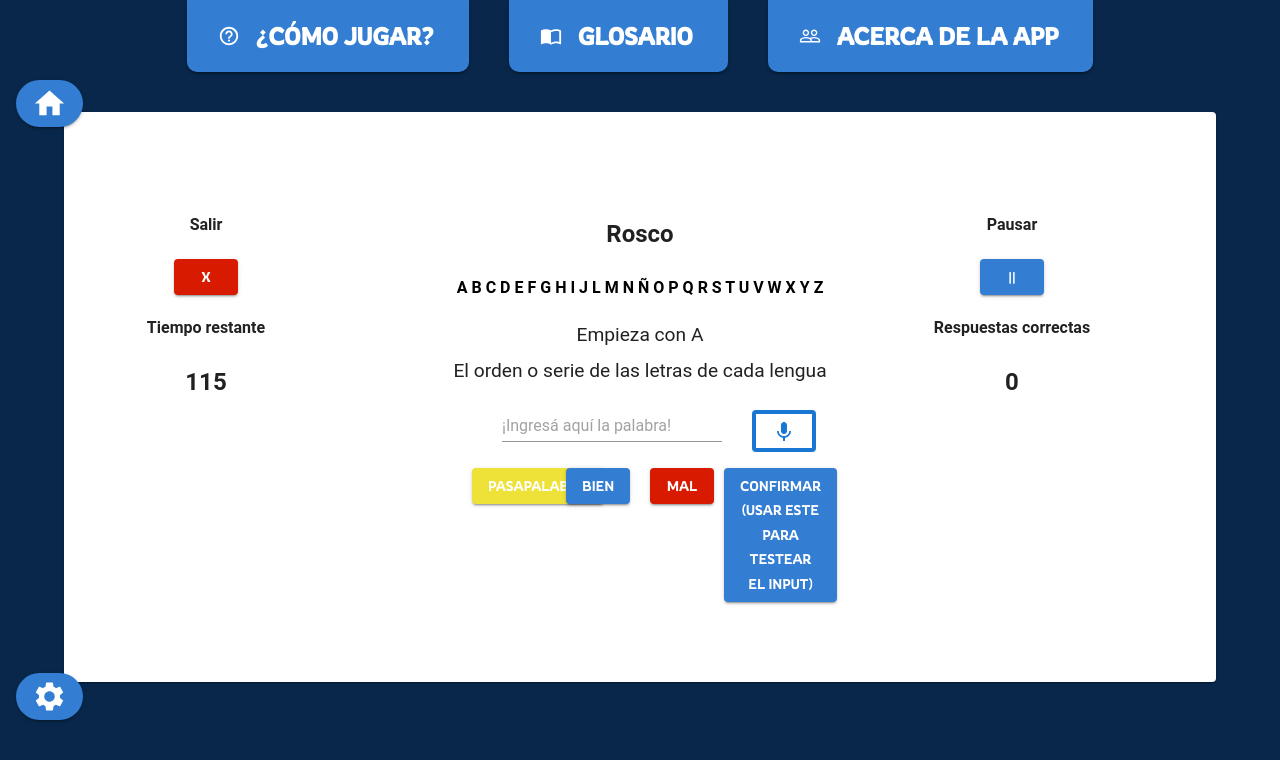
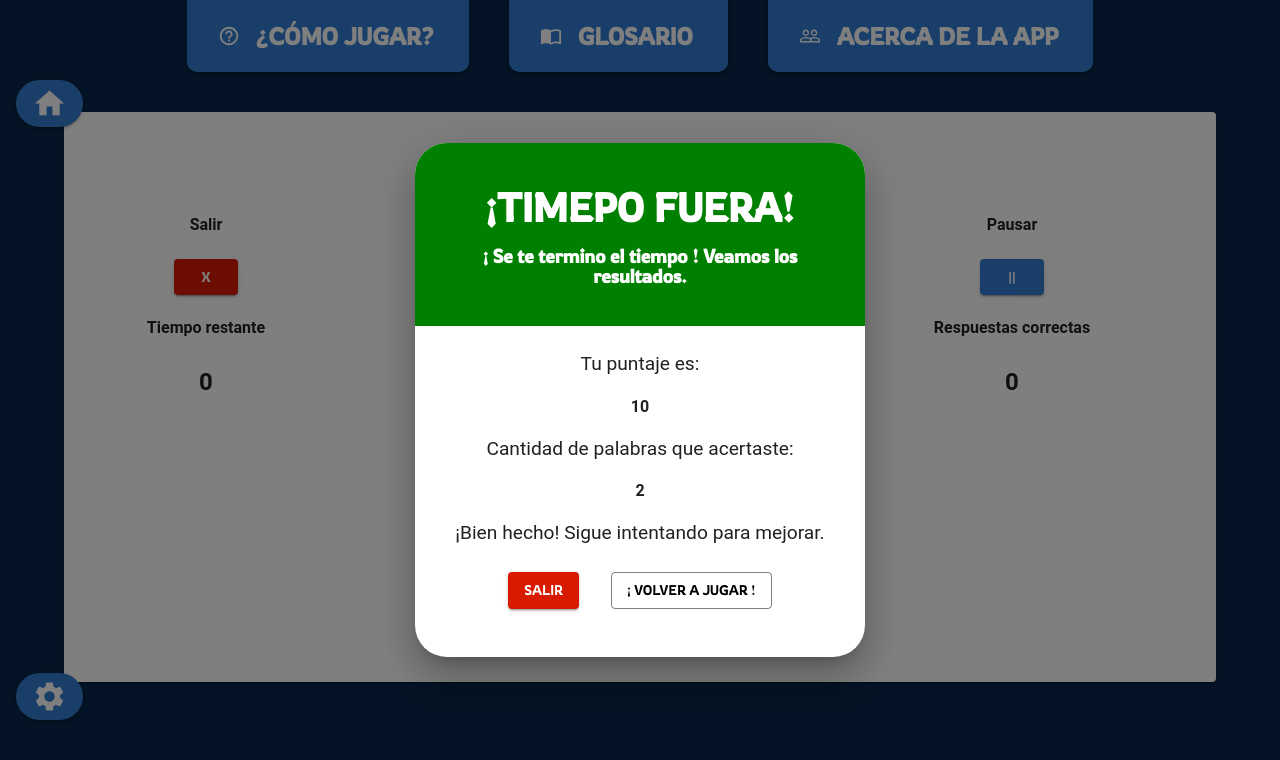
Before and after one commit to tadeovelis/Pasapalabra-ArroyoMaldonado-TPIntegradorDEU-2022, a React (Create React App) app: page /rosco in a window 1280 px wide. Shown: the top 760 px of the page. Built offline with nearby package versions, Linux system fonts and the light colour scheme; the HTML template or start-up script is replaced by a standard one.

Commit message:
+modalTimeOut

```diff
--- a/src/components/Juego.js
+++ b/src/components/Juego.js
@@ -13,6 +13,7 @@ import ModalIncorrecto from './Modals/ModalIncorrecto'
 import ModalPasapalabra from './Modals/ModalPasapalabra'
 import ModalPausa from './Modals/ModalPausa'
 import ModalSalir from './Modals/ModalSalir'
+import ModalTimeOut from './Modals/ModalTimeOut'
 import { compareTwoStrings } from 'string-similarity'
 import BotonesFlotantes from './BotonesFlotantes'
 
@@ -35,13 +36,14 @@ export default function Juego(props) {
     const [palabras, setPalabras] = useState(data);
     const [posPalabraActual, setPosPalabraActual] = useState(0);
     const [respuestasCorrectas, setRespuestasCorrectas] = useState(0);
-    const [tiempoRestante, setTiempoRestante] = useState(120);
+    const [tiempoRestante, setTiempoRestante] = useState(2);
 
     // Modals
     const [modalErrorAbierto, setModalErrorAbierto] = useState(false);
     const [modalPasapalabraAbierto, setModalPasapalabraAbierto] = useState(false);
     const [modalPausaAbierto, setModalPausaAbierto] = useState(false);
     const [modalSalirAbierto, setModalSalirAbierto] = useState(false);
+    const [modalTimeOutAbierto, setModalTimeOutAbierto] = useState(false);
 
     const [pausa, setPausa] = useState(false);
 
@@ -55,8 +57,12 @@ export default function Juego(props) {
     // Tiempo restante
     useEffect(() => {
         if (!pausa) {
-            const timer =
-                tiempoRestante > 0 && setInterval(() => setTiempoRestante(tiempoRestante - 1), 1000);
+            const timer = tiempoRestante > 0 && setInterval(() => setTiempoRestante(tiempoRestante - 1), 1000);
+            if (tiempoRestante === 0) {
+                setModalTimeOutAbierto(true);
+            }
+
+
             return () => clearInterval(timer);
         }
     }, [tiempoRestante, pausa]);
@@ -117,6 +123,9 @@ export default function Juego(props) {
     }
     const cerrarModalSalir = () => {
         setModalSalirAbierto(false);
+    }
+    const cerrarModalTimeOut = () => {
+        setModalTimeOutAbierto(false);
     }
 
     /* Pausar juego */
@@ -213,6 +222,11 @@ export default function Juego(props) {
                     cerrar={cerrarModalSalir}
                     palabra={palabras[posPalabraActual]}
                 />
+                <ModalTimeOut
+                    abierto={modalTimeOutAbierto}
+                    cerrar={cerrarModalTimeOut}
+                    palabra={palabras[posPalabraActual]}
+                />
 
             </Container>
         </>
--- a/src/components/Modals/ModalPasapalabra.js
+++ b/src/components/Modals/ModalPasapalabra.js
@@ -3,7 +3,7 @@ import { Box } from "@mui/system";
 import { useState } from "react";
 import Letra from "../Rosco/Letra";
 
-export default function ModalPasapalabra(props) {
+export default function ModalTimeOut(props) {
 
     const abierto = props.abierto;
     const cerrar = props.cerrar;
--- /dev/null
+++ b/src/components/Modals/ModalTimeOut.js
@@ -0,0 +1,88 @@
+import { Button, Dialog, DialogActions, DialogContent, DialogContentText, DialogTitle, Typography, Grid } from "@mui/material";
+import { Box } from "@mui/system";
+import { useState } from "react";
+import Letra from "../Rosco/Letra";
+import { Link } from "react-router-dom";
+
+export default function ModalPasapalabra(props) {
+
+    const abierto = props.abierto;
+    const cerrar = props.cerrar;
+    const palabra = props.palabra;
+
+    return (
+        <Dialog
+            open={abierto}
+            onClose={cerrar}
+            aria-labelledby="alert-dialog-title"
+            aria-describedby="alert-dialog-description"
+            PaperProps={{ sx: { borderRadius: 8 } }}
+        >
+            <Box
+                sx={{
+                    textAlign: 'center',
+                    minWidth: '450px',
+                    maxWidth: '450px'
+                }}>
+                <Box
+                    p={5}
+                    sx={{
+                        backgroundColor: 'green',
+                        color: 'white',
+                    }}>
+                    <Typography
+                        variant="h2"
+                        id="alert-dialog-title"
+                        mb={2}
+                        sx={{
+                            textTransform: 'uppercase',
+                        }}
+                    >
+                        ¡Timepo fuera!
+                    </Typography>
+                    <Typography
+                        variant="body2"
+                        sx={{
+                            textTransform: 'none',
+                            fontWeight: 600,
+                            lineHeight: 1
+                        }}>
+                        ¡ Se te termino el tiempo ! Veamos los resultados.
+                    </Typography>
+                </Box>
+                <Box
+                    p={3}
+                    sx={{
+
+                    }}>
+                    <Typography variant="body1">
+                        Tu puntaje es: <br />
+                    </Typography>
+                    <Box my={2}><b> 10 </b></Box>
+                    {/* Letra */}
+                    <Typography variant="body1">
+                        Cantidad de palabras que acertaste:  <br />
+
+                    </Typography><Box my={2}><b> 2 </b></Box>
+                    <Typography variant="body1"> ¡Bien hecho! Sigue intentando para mejorar.</Typography>
+                    <Grid
+                        container
+                        justifyContent="center"
+                        spacing={4}
+                        p={3}
+                    >
+
+                        <Grid item>
+                            <Link to="/" style = {{ textDecoration: 'none' }}>
+                            <Button variant="contained" color="error"  >Salir</Button>
+                            </Link>
+                        </Grid>
+                        <Grid item>
+                            <Button variant="outlined" color="negro" onClick={() => window.location.reload(false)} >¡ Volver a Jugar !</Button>
+                        </Grid>
+                    </Grid>
+                </Box>
+            </Box>
+        </Dialog>
+    )
+}
```
